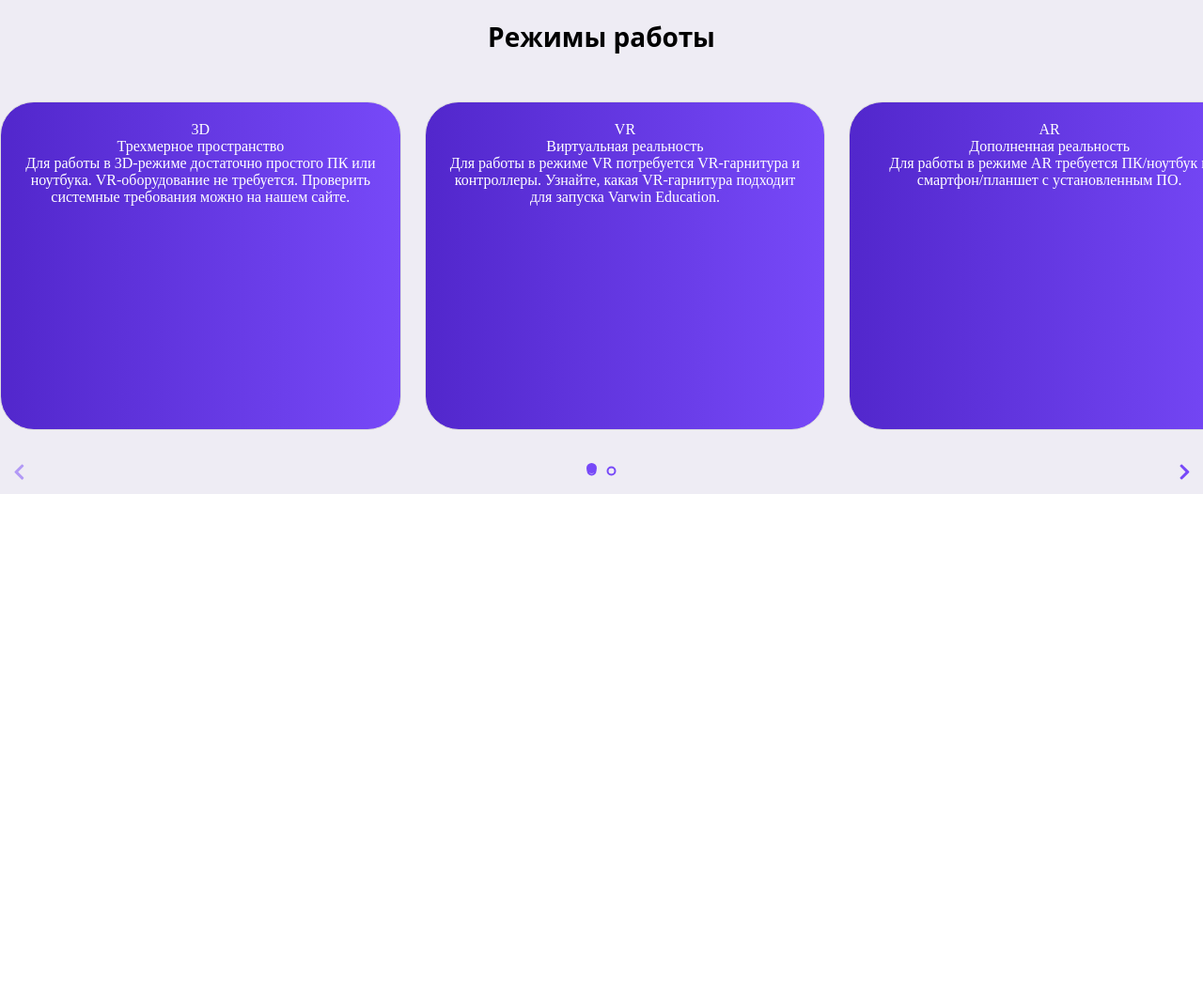
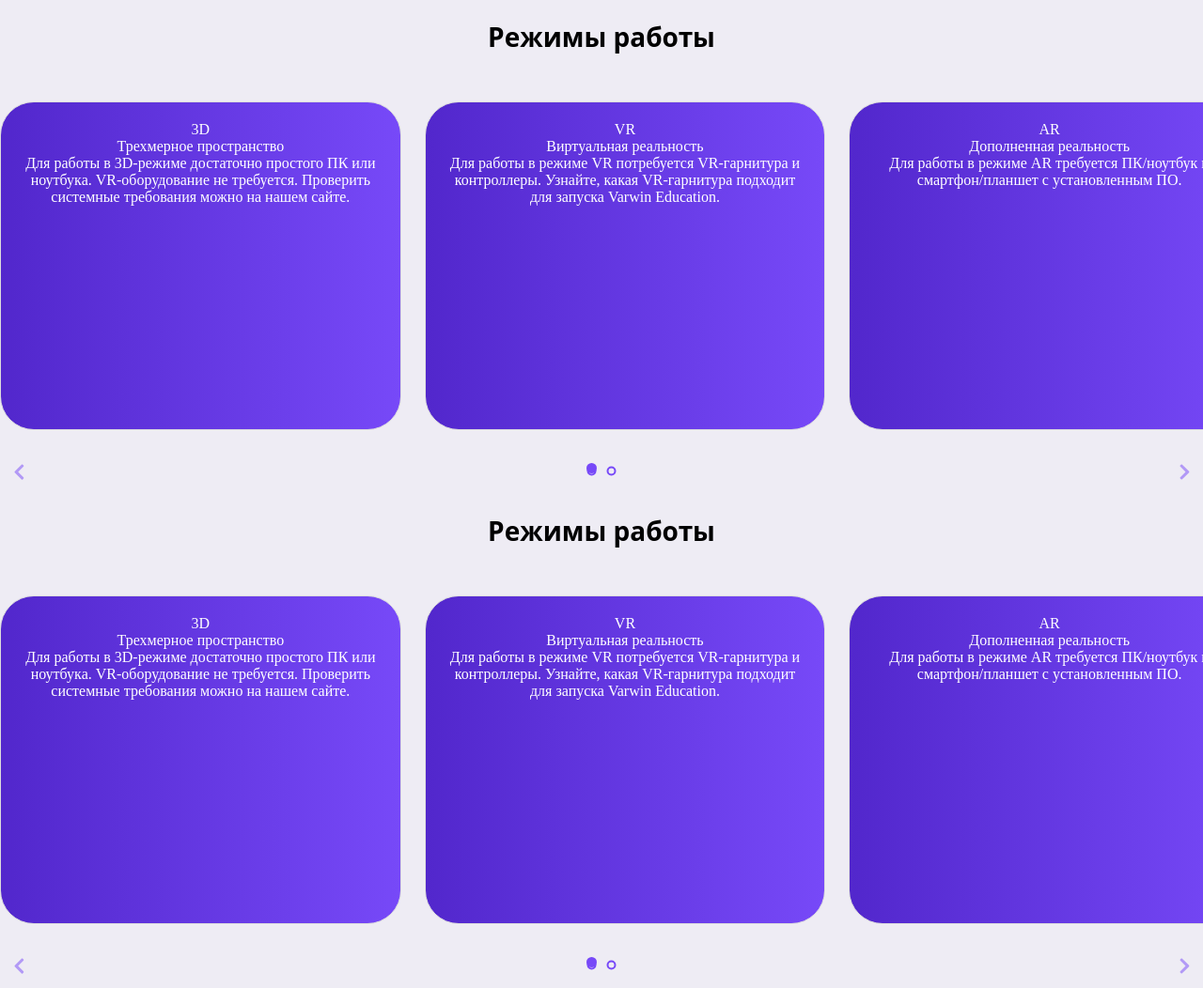
Before and after one commit to foxy-run/slider_for_varwin_website, a plain HTML site: page index.html in a window 1280 px wide. Shown: the whole page at 94% size. Before the commit the page ends 800 px from the top, so only its background shows below. Drawn offline with Linux system fonts and the light colour scheme.

Commit message:
добавила независимое поведение двух слайдеров

```diff
--- a/index.html
+++ b/index.html
@@ -66,6 +66,64 @@
         <div class="slider_arrow-right"><img src="images/right-arrow.svg"></div>
     </div>
 </div>
+
+<div class="slider">
+    <div class="slider_header">Режимы работы</div>
+    <div class="slider_slider">
+        <div class="slider_item">
+            <div class="slider_name" >3D</div>
+            <div class="slider_value">Трехмерное пространство</div>
+            <div class="slider_title">Для работы в 3D-режиме достаточно простого ПК или ноутбука. VR-оборудование не
+                требуется. Проверить системные требования можно на нашем сайте.
+            </div>
+        </div>
+        <div class="slider_item">
+            <div class="slider_name">VR</div>
+            <div class="slider_value">Виртуальная реальность</div>
+            <div class="slider_title">Для работы в режиме VR потребуется VR-гарнитура и контроллеры. Узнайте, какая
+                VR-гарнитура подходит для запуска Varwin Education.
+            </div>
+        </div>
+        <div class="slider_item">
+            <div class="slider_name">AR</div>
+            <div class="slider_value">Дополненная реальность</div>
+            <div class="slider_title">Для работы в режиме AR требуется ПК/ноутбук и смартфон/планшет с установленным
+                ПО.
+            </div>
+        </div>
+        <div class="slider_item">
+            <div class="slider_name">XR</div>
+            <div class="slider_value">Расширенная реальность</div>
+            <div class="slider_title">Для работы в режиме XR потребуется голографическая система NettleDesk.</div>
+        </div>
+    </div>
+    <div class="slider_arrows">
+        <div class="slider_arrow-left"><img src="images/left-arrow.svg"></div>
+        <div class="slider_dots">
+            <div class="slider_dot">
+                <svg xmlns="http://www.w3.org/2000/svg" width="11" height="11" viewBox="0 0 11 11" fill="none">
+                    <circle cx="5.5" cy="5.5" r="4" stroke="#7749F8" stroke-width="2"/>
+                </svg>
+            </div>
+            <div class="slider_dot">
+                <svg xmlns="http://www.w3.org/2000/svg" width="11" height="11" viewBox="0 0 11 11" fill="none">
+                    <circle cx="5.5" cy="5.5" r="4" stroke="#7749F8" stroke-width="2"/>
+                </svg>
+            </div>
+            <div class="slider_dot" >
+                <svg xmlns="http://www.w3.org/2000/svg" width="11" height="11" viewBox="0 0 11 11" fill="none">
+                    <circle cx="5.5" cy="5.5" r="4" stroke="#7749F8" stroke-width="2"/>
+                </svg>
+            </div>
+            <div class="slider_dot" >
+                <svg xmlns="http://www.w3.org/2000/svg" width="11" height="11" viewBox="0 0 11 11" fill="none">
+                    <circle cx="5.5" cy="5.5" r="4" stroke="#7749F8" stroke-width="2"/>
+                </svg>
+            </div>
+        </div>
+        <div class="slider_arrow-right"><img src="images/right-arrow.svg"></div>
+    </div>
+</div>
 <script src="js/slider.js"></script>
 </body>
 </html>
--- a/js/slider.js
+++ b/js/slider.js
@@ -1,27 +1,27 @@
-const slider = document.querySelector('.slider_slider');
+document.addEventListener("DOMContentLoaded", function () {
+    document.querySelectorAll('.slider').forEach((sliderContainer) => {
+        const slider = sliderContainer.querySelector('.slider_slider');
         const slides = Array.from(slider.children);
-const dotsContainer = document.querySelector('.slider_dots');
-const prevButton = document.querySelector('.slider_arrow-left');
-const nextButton = document.querySelector('.slider_arrow-right');
+        const dotsContainer = sliderContainer.querySelector('.slider_dots');
+        const prevButton = sliderContainer.querySelector('.slider_arrow-left');
+        const nextButton = sliderContainer.querySelector('.slider_arrow-right');
 
         let currentIndex = 0;
         const slidesCount = slides.length;
-// Рассчитываем количество видимых слайдов
+
+        // Определяем количество видимых слайдов
         function getVisibleSlides() {
-    if (window.innerWidth <= 600) return 1; // Мобильные устройства
-    if (window.innerWidth <= 1024) return 2; // Планшеты
-    return 3; // Десктоп
+            if (window.innerWidth <= 600) return 1;
+            if (window.innerWidth <= 1024) return 2;
+            return 3;
         }
 
-// Переход к слайду с вычислением смещения в пикселях
+        // Переход к нужному слайду
         function goToSlide(index) {
             const visibleSlides = getVisibleSlides();
-    const gap = 25; // Значение gap в пикселях (должно совпадать с CSS)
-    // Получаем ширину контейнера слайдера (родительского элемента)
-    const containerWidth = slider.parentElement.clientWidth;
-    // Вычисляем фактическую ширину одного слайда с учетом gap
+            const gap = 25;
+            const containerWidth = sliderContainer.clientWidth; // Используем sliderContainer
             const slideWidth = (containerWidth - gap * (visibleSlides - 1)) / visibleSlides;
-    // Эффективная ширина шага – ширина слайда + gap
             const effectiveSlideWidth = slideWidth + gap;
             const maxIndex = slidesCount - visibleSlides;
 
@@ -29,8 +29,7 @@ function goToSlide(index) {
             if (index > maxIndex) index = maxIndex;
 
             currentIndex = index;
-    const translateX = currentIndex * effectiveSlideWidth;
-    slider.style.transform = `translateX(-${translateX}px)`;
+            slider.style.transform = `translateX(-${currentIndex * effectiveSlideWidth}px)`;
             updateDots();
             updateArrows();
         }
@@ -38,7 +37,6 @@ function goToSlide(index) {
         // Обновление точек
         function updateDots() {
             const dots = Array.from(dotsContainer.children);
-    if (!dots.length) return;
             dots.forEach((dot, idx) => {
                 dot.classList.toggle('active', idx === currentIndex);
             });
@@ -48,8 +46,8 @@ function updateDots() {
         function updateArrows() {
             const visibleSlides = getVisibleSlides();
             const maxIndex = slidesCount - visibleSlides;
-    prevButton.classList.toggle('active', currentIndex > 0);
-    nextButton.classList.toggle('active', currentIndex < maxIndex);
+            prevButton.classList.toggle('disabled', currentIndex === 0);
+            nextButton.classList.toggle('disabled', currentIndex === maxIndex);
         }
 
         // Создание точек
@@ -68,18 +66,19 @@ function createDots() {
             }
         }
 
-// События для стрелок
+        // Обработка нажатий на стрелки
         prevButton.addEventListener('click', () => goToSlide(currentIndex - 1));
         nextButton.addEventListener('click', () => goToSlide(currentIndex + 1));
 
-// Обработка свайпов
+        // Обработка свайпов только внутри слайдера
         let startX = null;
         let startY = null;
-document.addEventListener('touchstart', (e) => {
+        slider.addEventListener('touchstart', (e) => {
             startX = e.touches[0].clientX;
             startY = e.touches[0].clientY;
         });
-document.addEventListener('touchmove', (e) => {
+
+        slider.addEventListener('touchmove', (e) => {
             if (!startX || !startY) return;
             const diffX = startX - e.touches[0].clientX;
             const diffY = startY - e.touches[0].clientY;
@@ -94,7 +93,7 @@ document.addEventListener('touchmove', (e) => {
             startY = null;
         });
 
-// Адаптация при изменении размера окна
+        // Обновление точек и позиций при изменении размера экрана
         window.addEventListener('resize', () => {
             createDots();
             goToSlide(currentIndex);
@@ -103,3 +102,5 @@ window.addEventListener('resize', () => {
         // Инициализация
         createDots();
         goToSlide(0);
+    });
+});
```
Lines whose indentation alone changed are shown as unchanged.
